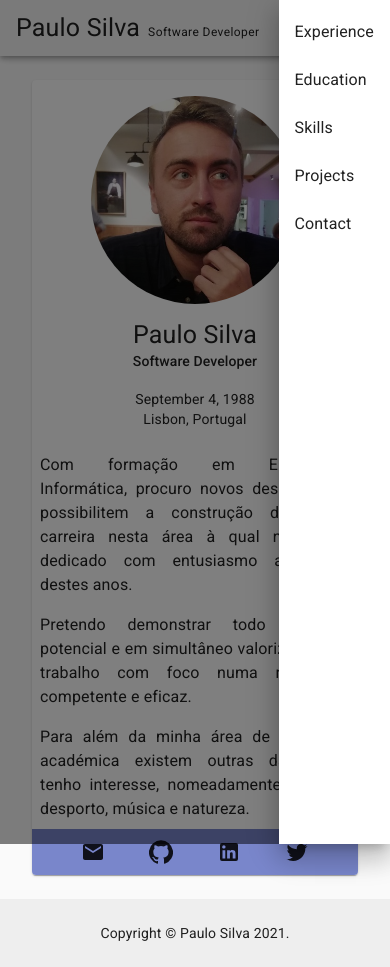
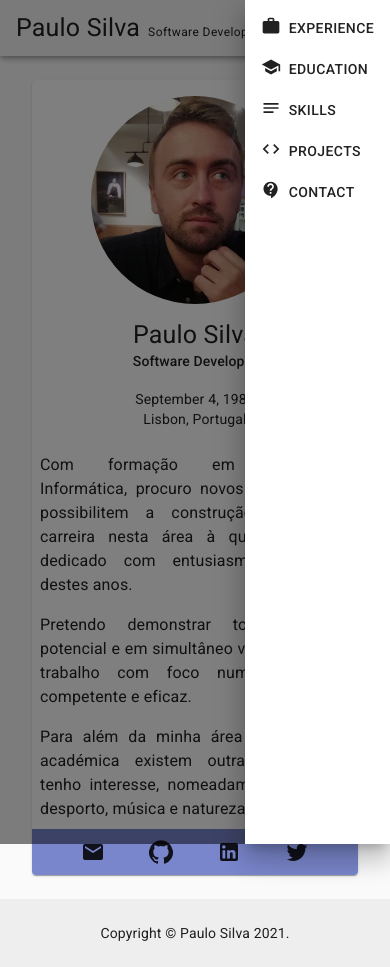
Before and after one commit to padsilva/about-me, a Next.js app: page / in a window 390 px wide. Both pictures are taken after a click on the button "menu". Built offline with nearby package versions, Linux system fonts and the light colour scheme.

Commit message:
some adjustments to mobile menu

```diff
--- a/src/components/Menu/index.js
+++ b/src/components/Menu/index.js
@@ -6,7 +6,6 @@ import {
   IconButton,
   List,
   ListItem,
-  ListItemText,
   Typography
 } from '@material-ui/core'
 import MenuIcon from '@material-ui/icons/Menu'
@@ -47,35 +46,18 @@ const Menu = () => {
             onKeyDown={() => setOpen(false)}
           >
             <List>
-              <InternalLink href="/experience" isActive>
-                <ListItem button>
-                  <ListItemText primary="Experience" />
-                </ListItem>
-              </InternalLink>
-
-              <InternalLink href="/education" isActive>
-                <ListItem button>
-                  <ListItemText primary="Education" />
-                </ListItem>
-              </InternalLink>
-
-              <InternalLink href="/skills" isActive>
-                <ListItem button>
-                  <ListItemText primary="Skills" />
-                </ListItem>
-              </InternalLink>
-
-              <InternalLink href="/projects" isActive>
-                <ListItem button>
-                  <ListItemText primary="Projects" />
-                </ListItem>
-              </InternalLink>
-
-              <InternalLink href="/contact" isActive>
-                <ListItem button>
-                  <ListItemText primary="Contact" />
-                </ListItem>
-              </InternalLink>
+              {data.map((menu) => (
+                <InternalLink key={menu.name} href={menu.link} isActive>
+                  <ListItem button>
+                    <Grid container spacing={1}>
+                      <Grid item>{menu.icon}</Grid>
+                      <Grid item>
+                        <Typography variant="button">{menu.name}</Typography>
+                      </Grid>
+                    </Grid>
+                  </ListItem>
+                </InternalLink>
+              ))}
             </List>
           </div>
         </Drawer>
```
